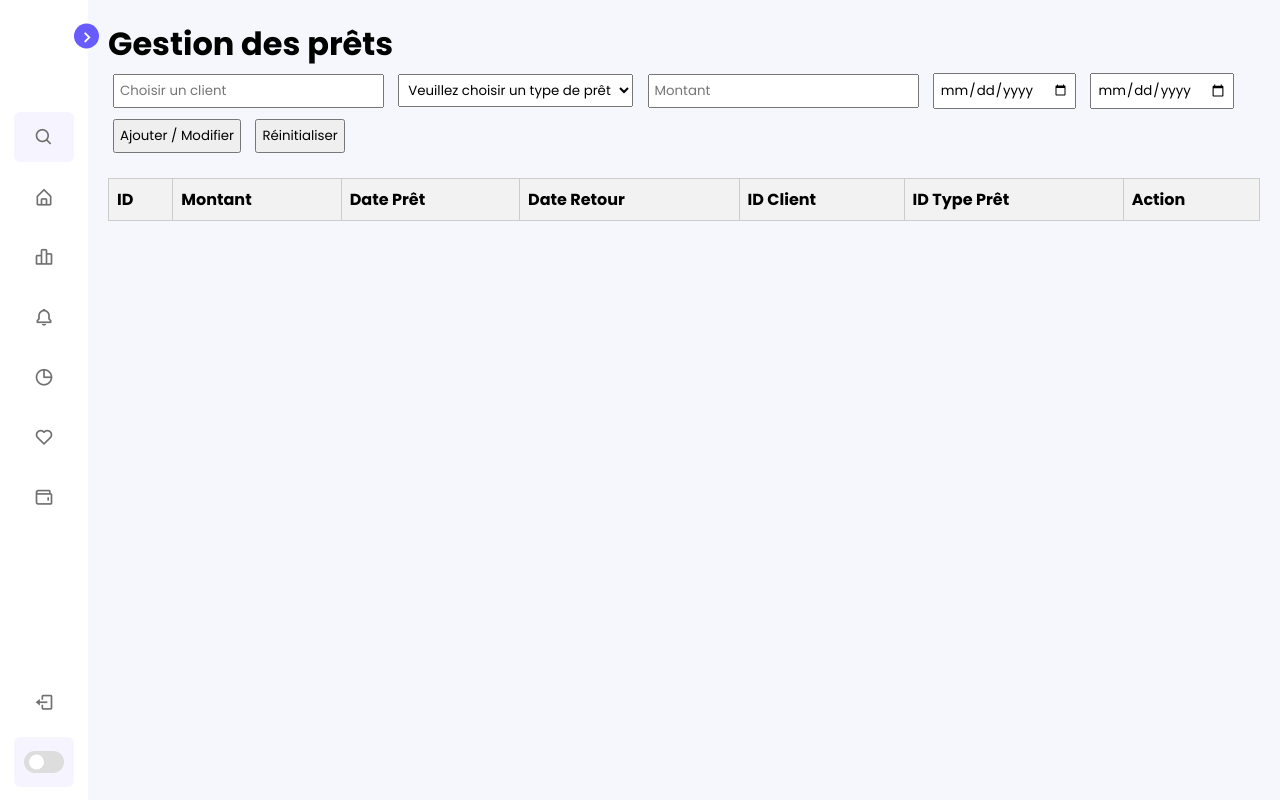
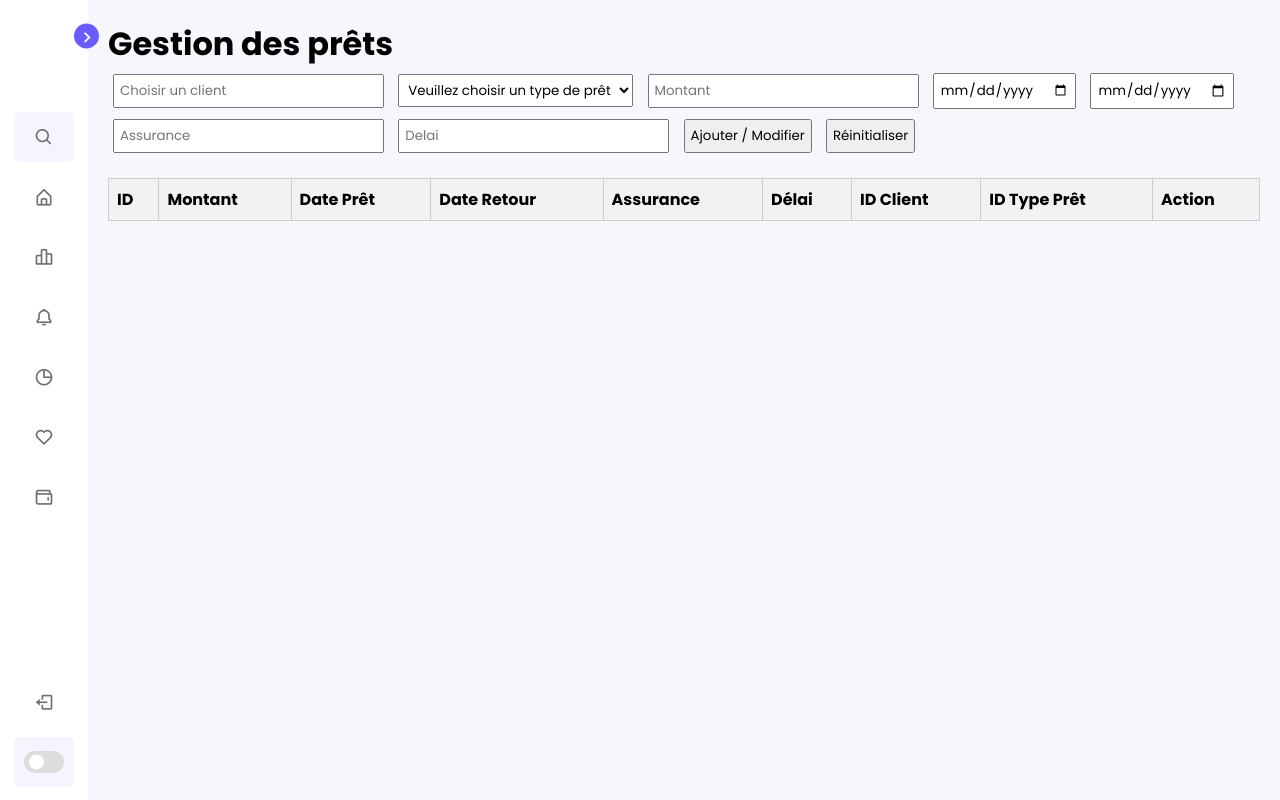
Before and after one commit to ShinyIratra/Examen-Final-S4, a PHP site: page /views/admin/pret.php in a window 1280 px wide. Run offline with PHP 8.4, Linux system fonts and the light colour scheme; lists and menus that the app fills with data are empty.

Commit message:
feat : ajouté assurance pret

```diff
--- a/views/admin/pret.php
+++ b/views/admin/pret.php
@@ -32,6 +32,8 @@
       <input type="number" id="montant" placeholder="Montant" step="0.01">
       <input type="date" id="date_pret" placeholder="Date du prêt">
       <input type="date" id="date_retour" placeholder="Date de retour">
+      <input type="number" id="assurance" placeholder="Assurance" step="0.01">
+      <input type="number" id="delai" placeholder="Delai" step="1" min="0">
       <button onclick="ajouterOuModifier()">Ajouter / Modifier</button>
       <button onclick="resetForm()">Réinitialiser</button>
     </div>
@@ -43,6 +45,8 @@
           <th>Montant</th>
           <th>Date Prêt</th>
           <th>Date Retour</th>
+          <th> Assurance </th>
+          <th> Délai </th>
           <th>ID Client</th>
           <th>ID Type Prêt</th>
           <th>Action</th>
@@ -108,6 +112,8 @@
               <td>${e.montant}</td>
               <td>${e.date_pret || ""}</td>
               <td>${e.date_retour || ""}</td>
+              <td>${e.assurance}</td>
+              <td>${e.delai}</td>
               <td>${e.id_client}</td>
               <td>${e.id_type_pret}</td>
               <td>
@@ -125,10 +131,12 @@
         const id_client = document.getElementById("id_client").value;
         const id_type_pret = document.getElementById("id_type_pret").value;
         const montant = document.getElementById("montant").value;
+        const assurance = document.getElementById("assurance").value;
+        const delai = document.getElementById("delai").value;
         const date_pret = document.getElementById("date_pret").value;
         const date_retour = document.getElementById("date_retour").value;
 
-        if (!id_client || !id_type_pret || !montant) {
+        if (!id_client || !id_type_pret || !montant || !assurance || !delai) {
           alert("Veuillez remplir tous les champs obligatoires.");
           return;
         }
@@ -137,6 +145,8 @@
           id_client,
           id_type_pret,
           montant,
+          assurance,
+          delai,
           date_pret,
           date_retour
         };
@@ -159,6 +169,8 @@
         document.getElementById("id_client").value = e.id_client;
         document.getElementById("id_type_pret").value = e.id_type_pret;
         document.getElementById("montant").value = e.montant;
+        document.getElementById("assurance").value = e.assurance;
+        document.getElementById("delai").value = e.delai;
         document.getElementById("date_pret").value = e.date_pret || "";
         document.getElementById("date_retour").value = e.date_retour || "";
       }
@@ -176,6 +188,8 @@
         document.getElementById("id_client").value = "";
         document.getElementById("id_type_pret").value = "";
         document.getElementById("montant").value = "";
+        document.getElementById("assurance").value = "";
+        document.getElementById("delai").value = "";
         document.getElementById("date_pret").value = "";
         document.getElementById("date_retour").value = "";
       }
--- a/ws/routes/prets_routes.php
+++ b/ws/routes/prets_routes.php
@@ -5,6 +5,8 @@ $PretsController = new ObjetController('ef_pret', 'id_pret', [
     'montant' => 0.0,
     'date_pret' => '',
     'date_retour' => '',
+    'assurance' => 0,
+    'delai' => 0,
     'id_client' => 0,
     'id_type_pret' => 0,
 ]);
```
Also changed, not shown: 1 other file.
